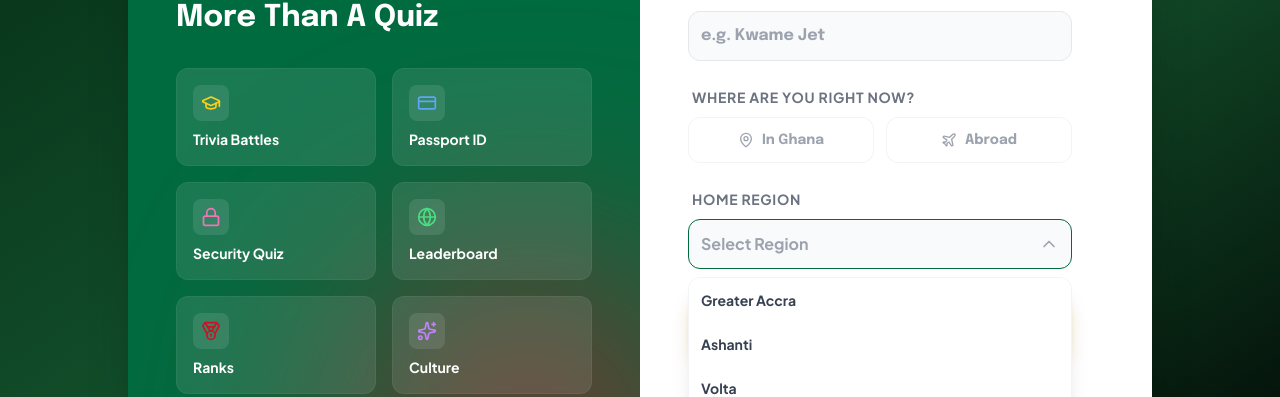
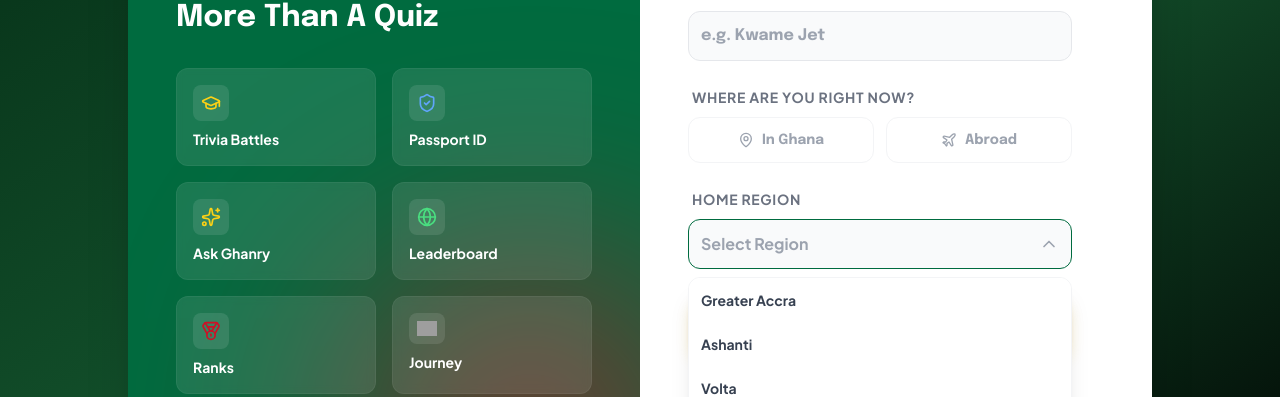
Before and after one commit to berrybrightson1/Ghanry, a Next.js app: page / in a window 1280 px wide. Both pictures are taken after a click on the button "Select Region". Shown: the part 203-600 px from the top of the page. Built offline with nearby package versions, Linux system fonts and the light colour scheme; grey boxes are pictures that could not be loaded.

Commit message:
style(ui): fix chat visibility, update onboarding, and add whatsapp sharing

```diff
--- a/app/dashboard/ask/page.tsx
+++ b/app/dashboard/ask/page.tsx
@@ -100,7 +100,7 @@ export default function AskGhanryPage() {
     };
 
     return (
-        <div className="flex flex-col h-[calc(100vh-140px)] md:h-[calc(100vh-180px)] bg-gray-50 rounded-3xl overflow-hidden shadow-inner border border-gray-100 mx-1 md:mx-4 mb-4">
+        <div className="flex flex-col h-[calc(100dvh-140px)] md:h-[calc(100vh-180px)] bg-white md:bg-gray-50 rounded-3xl overflow-hidden shadow-inner border border-gray-100 mx-1 md:mx-4 mb-4 relative">
             {/* Header */}
             <div className="bg-white border-b border-gray-100 p-4 sticky top-0 z-10 flex items-center justify-between">
                 <div className="flex items-center gap-4">
--- a/app/dashboard/streak/page.tsx
+++ b/app/dashboard/streak/page.tsx
@@ -172,14 +172,7 @@ export default function JourneyPage() {
                             onClose={() => !isExporting && setSelectedMilestone(null)}
                         />
 
-                        <div className="grid grid-cols-2 gap-3 mt-6">
-                            <button
-                                onClick={() => setSelectedMilestone(null)}
-                                disabled={isExporting}
-                                className="py-4 bg-white/10 hover:bg-white/20 text-white font-epilogue font-bold rounded-2xl border border-white/20 transition-all disabled:opacity-50"
-                            >
-                                Close
-                            </button>
+                        <div className="grid grid-cols-2 gap-3 mt-4">
                             <button
                                 onClick={handleExport}
                                 disabled={isExporting}
@@ -194,7 +187,28 @@ export default function JourneyPage() {
                                     </>
                                 )}
                             </button>
+                            <button
+                                onClick={() => {
+                                    if (!selectedMilestone) return;
+                                    const text = encodeURIComponent(`${selectedMilestone.message}\n\nJoin me on Ghanry to learn more about the Motherland! 🇬🇭✨`);
+                                    window.open(`https://wa.me/?text=${text}`, "_blank");
+                                }}
+                                disabled={isExporting}
+                                className="py-4 bg-[#25D366] hover:bg-[#128C7E] text-white font-epilogue font-bold rounded-2xl shadow-lg transition-all flex items-center justify-center gap-2 disabled:opacity-50"
+                            >
+                                <svg className="w-5 h-5 fill-current" viewBox="0 0 24 24">
+                                    <path d="M17.472 14.382c-.297-.149-1.758-.867-2.03-.967-.273-.099-.471-.148-.67.15-.197.297-.767.966-.94 1.164-.173.199-.347.223-.644.075-.297-.15-1.255-.463-2.39-1.475-.883-.788-1.48-1.761-1.653-2.059-.173-.297-.018-.458.13-.606.134-.133.298-.347.446-.52.149-.174.198-.298.298-.497.099-.198.05-.371-.025-.52-.075-.149-.669-1.612-.916-2.207-.242-.579-.487-.5-.669-.51-.173-.008-.371-.01-.57-.01-.198 0-.52.074-.792.372-.272.297-1.04 1.016-1.04 2.479 0 1.462 1.067 2.877 1.215 3.076.149.198 2.095 3.2 5.077 4.487.709.306 1.262.489 1.694.625.712.227 1.36.195 1.871.118.571-.085 1.758-.719 2.006-1.413.248-.694.248-1.289.173-1.413-.074-.124-.272-.198-.57-.347m-5.421 7.403h-.004a9.87 9.87 0 01-5.031-1.378l-.361-.214-3.741.982.998-3.648-.235-.374a9.86 9.86 0 01-1.51-5.26c.001-5.45 4.436-9.884 9.888-9.884 2.64 0 5.122 1.03 6.988 2.898a9.825 9.825 0 012.893 6.994c-.003 5.45-4.437 9.884-9.885 9.884m8.413-18.297A11.815 11.815 0 0012.05 0C5.495 0 .16 5.335.157 11.892c0 2.096.547 4.142 1.588 5.945L0 24l6.335-1.662c1.72.94 3.659 1.437 5.634 1.437h.005c6.558 0 11.893-5.335 11.896-11.893a11.826 11.826 0 00-3.48-8.413z" />
+                                </svg>
+                                Share WhatsApp
+                            </button>
                         </div>
+                        <button
+                            onClick={() => setSelectedMilestone(null)}
+                            disabled={isExporting}
+                            className="w-full py-4 mt-3 bg-white/10 hover:bg-white/20 text-white font-epilogue font-bold rounded-2xl border border-white/20 transition-all disabled:opacity-50"
+                        >
+                            Close
+                        </button>
                     </div>
                 </div>
             )}
--- a/components/OnboardingSlider.tsx
+++ b/components/OnboardingSlider.tsx
@@ -31,11 +31,11 @@ export default function OnboardingSlider() {
             // Features list for the grid
             features: [
                 { icon: <GraduationCap className="w-5 h-5 text-[#FCD116]" />, label: "Trivia Battles" },
-                { icon: <CreditCard className="w-5 h-5 text-blue-400" />, label: "Passport ID" },
-                { icon: <Lock className="w-5 h-5 text-pink-400" />, label: "Security Quiz" },
+                { icon: <ShieldCheck className="w-5 h-5 text-blue-400" />, label: "Passport ID" },
+                { icon: <Sparkles className="w-5 h-5 text-ghana-gold" />, label: "Ask Ghanry" },
                 { icon: <Globe className="w-5 h-5 text-green-400" />, label: "Leaderboard" },
                 { icon: <Medal className="w-5 h-5 text-[#CE1126]" />, label: "Ranks" },
-                { icon: <Sparkles className="w-5 h-5 text-purple-400" />, label: "Culture" },
+                { icon: <Image src="/Flame.svg" width={20} height={20} alt="Streak" />, label: "Journey" },
             ]
         }
     ];
```
